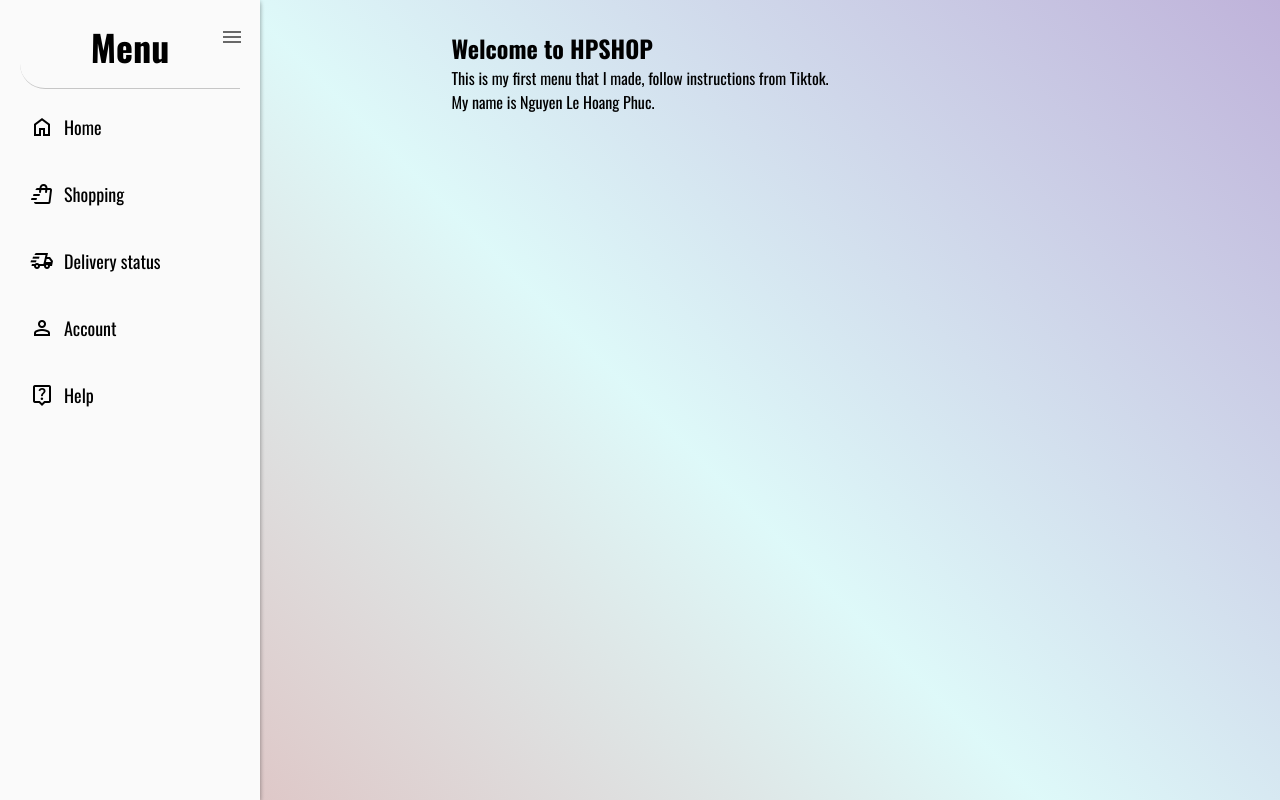
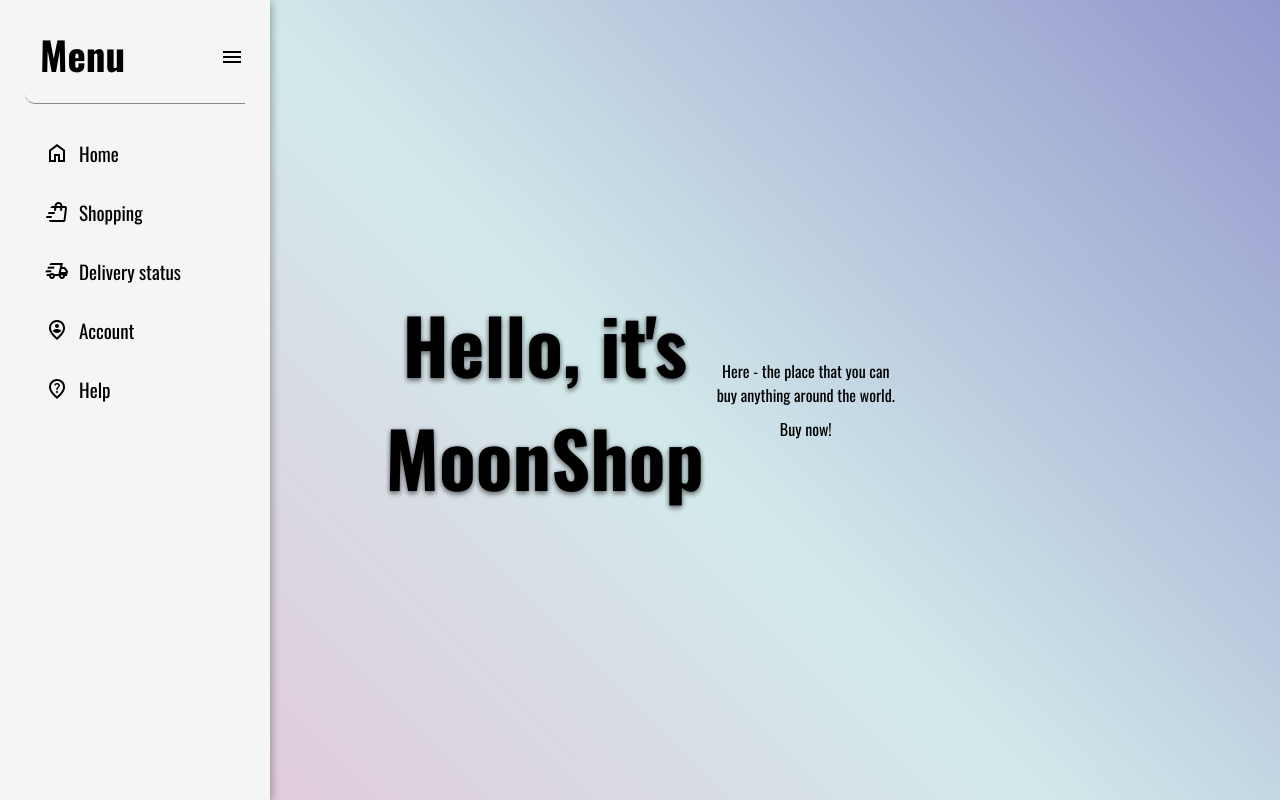
Before and after one commit to Darius-UT/Atomic-Projects-Practice, a plain HTML site: page Toggle-Menu/index.html in a window 1280 px wide. Both pictures are taken after a click on the label "menu". Drawn offline with nearby package versions, Linux system fonts and the light colour scheme.

Commit message:
Update Project: Toggle-Menu

```diff
--- a/Toggle-Menu/index.html
+++ b/Toggle-Menu/index.html
@@ -1,32 +1,35 @@
 <!DOCTYPE html>
+
 <html>
 
 <head>
     <meta charset="UTF-8" />
-    <meta name="viewport" content="width=device-width, initial-scale=1.0" />
+    <meta name="viewport" content="width=device-width, inital-scale=1.0" />
+    <title>Toggle-menu</title>
 
-    <!-- Preconnect for performance -->
+    <!-- Preconnent for performance -->
     <link rel="preconnect" href="https://fonts.googleapis.com">
+    <link rel="preconnect" href="https://fonts.gstatic.com" crossorigin>
+    <!-- Load fonts + icons -->
+    <link
+        href="https://fonts.googleapis.com/css2?family=Oswald:wght@200..700&display=swap&family=Material+Symbols+Outlined:FILL@1"
+        rel="stylesheet">
 
-    <!-- Google Fonts: Oswald + Material Symbols (gộp request) -->
-    <link rel="stylesheet"
-        href="https://fonts.googleapis.com/css2?family=Oswald:wght@200..700&family=Material+Symbols+Outlined:FILL@1">
-
-    <!-- Local CSS -->
+    <!-- Link local style -->
     <link rel="stylesheet" href="style.css" />
-
-    <title>Side-bar-Menu</title>
 </head>
 
 <body>
-    <input type="checkbox" id="menu-toggle" hidden>
-    <label for="menu-toggle" class="menu-toggle">
+    <!-- Toggle menu button -->
+    <input type="checkbox" id="toggle-menu" hidden />
+    <label for="toggle-menu" class="toggle-menu-button">
         <span class="material-symbols-outlined">menu</span>
     </label>
 
-    <!-- Div MENU -->
-    <div class="menu">
-        <div class="menu-header">
+    <!-- Menu Container -->
+    <div class="menu-container">
+        <!-- Menu Content -->
+        <div class="menu-header-container">
             <h2>Menu</h2>
         </div>
 
@@ -46,21 +49,23 @@
         </div>
 
         <div class="menu-item">
-            <span class="material-symbols-outlined">person</span>
+            <span class="material-symbols-outlined">person_pin_circle</span>
             <span>Account</span>
         </div>
 
         <div class="menu-item">
-            <span class="material-symbols-outlined">live_help</span>
+            <span class="material-symbols-outlined">not_listed_location</span>
             <span>Help</span>
         </div>
     </div>
 
-    <!-- Content -->
+    <!-- Main content -->
     <div class="main-content">
-        <h2>Welcome to HPSHOP</h2>
-        <p>This is my first menu that I made, follow instructions from Tiktok.</p>
-        <p>My name is Nguyen Le Hoang Phuc.</p>
+        <h2>Hello, it's MoonShop</h2>
+        <div class="content">
+            <p>Here - the place that you can buy anything around the world.</p>
+            <p>Buy now!</p>
+        </div>
     </div>
 </body>
 
--- a/Toggle-Menu/style.css
+++ b/Toggle-Menu/style.css
@@ -1,68 +1,85 @@
+/* ======== Root variables ======== */
+:root {
+    --primary-color: #ddd;
+    --secondary-color: #fff;
+    --background-color: #f5f5f5;
+    --dash-line-color: #848484f3;
+
+    --background-linear: linear-gradient(45deg, #ce84b280, #71bbbe51, #5156ad9d);
+
+    --title-font-size: 26px;
+    --subTitle-font-size: 19px;
+    --normal-font-size: 16px;
+}
+
+/* ======== Reset / Normalize ======== */
 * {
     padding: 0;
     margin: 0;
     box-sizing: border-box;
-    font-family: 'Oswald', 'Roboto';
 }
 
-:root {
-    --primary-color: #fafafa;
-    --secondary-color: #a6a6a69e;
-    --background-color: #f5f5f5;
-
-    --linear-background: linear-gradient(45deg, #c37b7b27, #4824953f);
-
-    --font-size-title: 24px;
-    --font-size-subTitle: 18px;
-    --font-size-normal: 16px;
+html {
+    font-family: "Oswald", "Roboto";
+    background: var(--background-linear);
+    scroll-behavior: smooth;
 }
 
 body {
     width: 100vw;
     height: 100vh;
-    background: linear-gradient(45deg, #c37b7b8a, #94ebeb4f, #48249559);
     display: flex;
+    flex-direction: row;
 }
 
-.menu-toggle {
-    position: fixed;
-    top: 25px;
+
+/* ======= MAIN LAYOUT STRUCTURE ========= */
+
+.toggle-menu-button {
+    position: absolute;
+    top: 45px;
     left: 20px;
     z-index: 2;
-
-    color: var(--primary-color);
+    transition: 0.3s ease;
+    user-select: None;
     cursor: pointer;
 }
 
-.menu {
-    position: fixed;
-    top: 0;
-    left: 0;
+.menu-container {
+    position: absolute;
+    z-index: 1;
     width: 100%;
-    max-width: 260px;
+    max-width: 270px;
     height: 100%;
     max-height: 100%;
+    background-color: var(--background-color);
 
-    background-color: var(--primary-color);
-    padding: 20px;
-    z-index: 1;
-
-    display: flex;
-    flex-direction: column;
-
+    padding: 25px;
     gap: 10px;
 
     transform: translateX(-100%);
     transition: transform 0.3s ease;
 }
 
-.menu-header {
-    font-size: var(--font-size-title);
-    padding: 0 0 15px 0;
-    border-bottom: solid 1px var(--secondary-color);
-    border-radius: 0 25px;
+.menu-header-container {
+    border-bottom: solid 1px var(--dash-line-color);
+    border-radius: 0 10px;
+    padding-bottom: 20px;
+    margin-bottom: 20px;
 
-    text-align: center;
+    font-size: var(--title-font-size);
+}
+
+.menu-header-container h2 {
+    margin-left: 15px;
+    display: inline-block;
+    transition: 0.4s ease, text-shadow 0.3s ease;
+}
+
+.menu-header-container h2:hover {
+    transform: rotateX(5deg) rotateY(10deg) scale(1.05);
+    transition: transform 0.3s ease;
+    text-shadow: 0 4px 10px rgba(187, 30, 244, 0.314);
 }
 
 .menu-item {
@@ -70,37 +87,65 @@ body {
     flex-direction: row;
     align-items: center;
     gap: 10px;
+    padding: 15px 0 15px 20px;
+    border-bottom: solid 0.5px transparent;
 
-    border-bottom: 1.5px solid transparent;
-    padding: 15px 0 15px 10px;
-    border-radius: 5px;
+    font-size: var(--subTitle-font-size);
+    cursor: pointer;
 
-    cursor: pointer;
-    font-size: var(--font-size-subTitle);
-    transition: transform 0.4s ease;
+    transition: 0.4s ease-out;
 }
 
 .menu-item:hover {
-    border-bottom-color: var(--secondary-color);
+    border-bottom: solid 0.5px var(--dash-line-color);
+    border-radius: 10px 0;
+
     transform: translateX(5px);
     transition: transform 0.4s ease;
 }
 
-#menu-toggle:checked ~ .menu {
-    transform: translateX(0);
-    box-shadow:
-        0 4px 5px rgba(0,0,0,0.1),
-        0 2px 5px rgba(0,0,0,0.15),
-        0 1px 5px rgba(0,0,0,0.2);
+
+/* Main content */
+.main-content {
+    margin: auto 30vw;
+    display: flex;
+    flex-direction: row;
+
+    align-items: center;
+    text-align: center;
+    gap: 10px;
 }
 
-#menu-toggle:checked ~ .menu-toggle {
+.main-content h2 {
+    font-size: calc(var(--title-font-size) + 50px);
+    text-shadow:
+        0 4px 5px rgba(0, 0, 0, 0.15),
+        0 2px 5px rgba(0, 0, 0, 0.2),
+        0 1px 5px rgba(0, 0, 0, 0.4);
+}
+
+.main-content p {
+    font-size: var(--normal-font-size);
+}
+
+.content {
+    display: flex;
+    flex-direction: column;
+    gap: 10px;
+}
+
+/* Transition toggle */
+#toggle-menu:checked~.menu-container {
+    transform: translateX(0);
+    transition: transform 0.3s ease;
+
+    box-shadow:
+        0 4px 10px rgba(0, 0, 0, 0.15),
+        0 2px 10px rgba(0, 0, 0, 0.2),
+        0 1px 10px rgba(0, 0, 0, 0.1);
+}
+
+#toggle-menu:checked~.toggle-menu-button {
     transform: translateX(200px);
     transition: transform 0.3s ease;
-    color: rgba(59, 59, 59, 0.766);
 }
-
-
-.main-content {
-    margin: 30px auto;
-}
```
